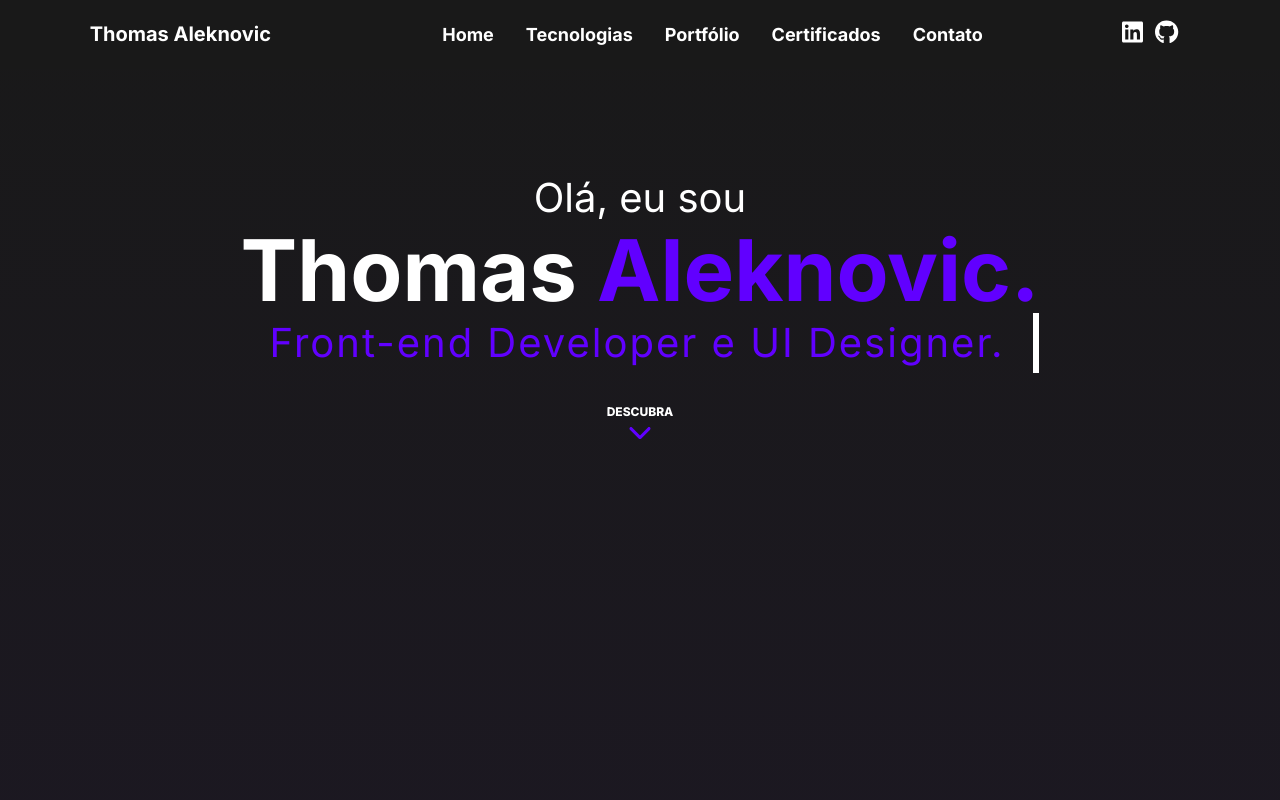
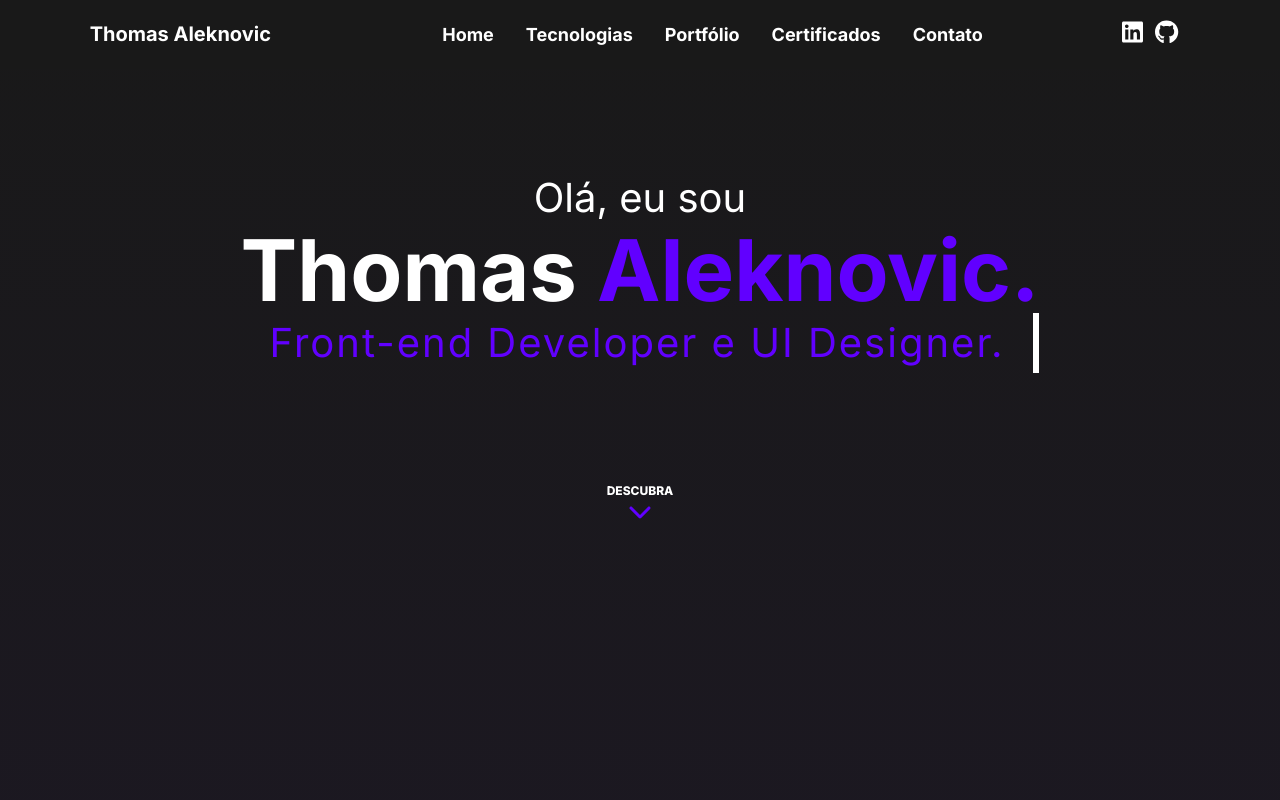
Before and after one commit to thomasaleknovic/portfolio_thomas, a React (Create React App) app in the folder portfolio_thomas_app/: page / in a window 1280 px wide. Shown: the top 800 px of the page. Built offline with nearby package versions, Linux system fonts and the light colour scheme.

Commit message:
Version 1.4.0

```diff
--- a/portfolio_thomas_app/src/Home.js
+++ b/portfolio_thomas_app/src/Home.js
@@ -23,7 +23,7 @@ function Home() {
                         <FontAwesomeIcon className="fa-2xl mr-3" icon={faGithub} height={50}/>
                     </a>
                 </div>
-            <a href="#tecnologias" className='mt-20 md:mt-0 flex flex-col items-center animate-bounce transition-all easy-in duration-150'>
+            <a href="#tecnologias" className='mt-20 md:mt-30 flex flex-col items-center animate-bounce transition-all easy-in duration-150'>
                 <p className=' text-white text-xs font-extrabold'>DESCUBRA</p>
                 <FontAwesomeIcon className="fa-xl text-mainPurple" icon={faChevronDown} height={50}/>
             </a>
```
